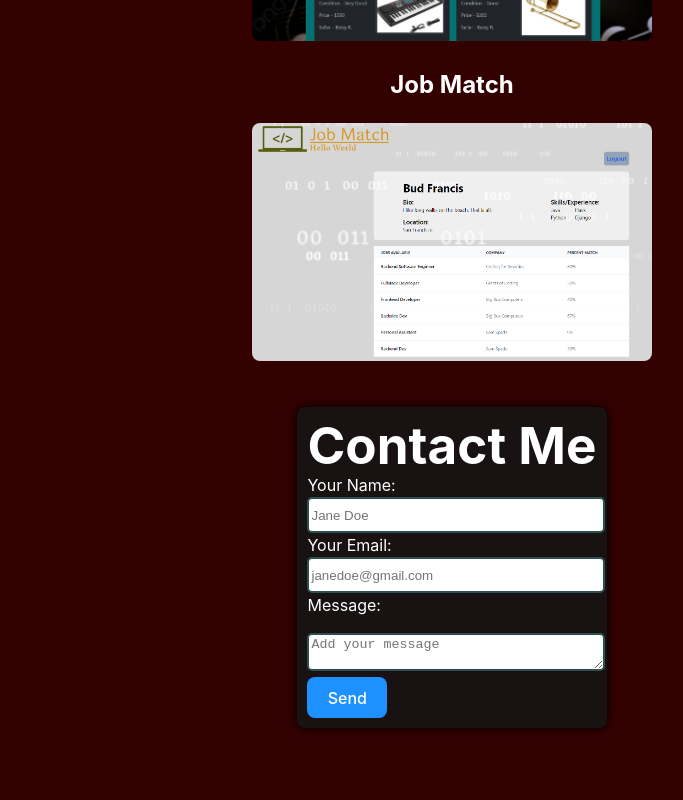
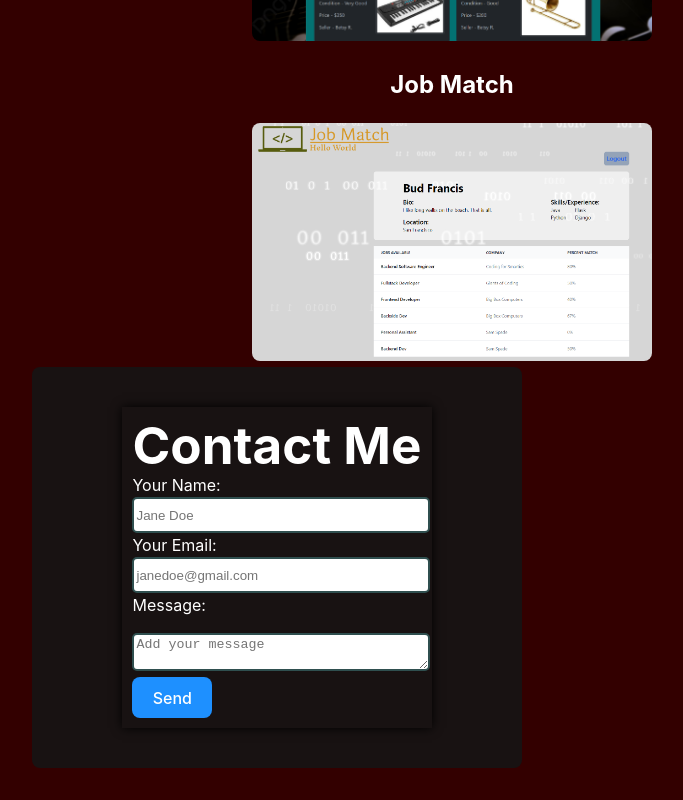
Before and after one commit to Wbradmeyer/vitePortfolio, a Vue app: page / in a window 1280 px wide. Shown: the part 1265-2065 px from the top of the page, without its empty margins (188-871 px from the left). Built offline with nearby package versions, Linux system fonts and the light colour scheme.

Commit message:
nav left and contact widen

```diff
--- a/src/components/Contact.vue
+++ b/src/components/Contact.vue
@@ -27,6 +27,10 @@
         justify-content: center;
         align-items: center;
         padding: 20px;
+        background-color: rgb(24, 18, 18);
+        color: white;
+        border-radius: 8px;
+        max-width: 450px;
     }
 
     .card {
@@ -37,10 +41,10 @@
     form {
         margin: 0px;
         text-align: left;
-        background-color: rgb(24, 18, 18);
+        /* background-color: rgb(24, 18, 18);
         color: white;
         border-radius: 8px;
-        max-width: 400px;
+        max-width: 400px; */
         padding: 10px;
         box-shadow: 0px 0px 10px black;
     }
--- a/src/components/HelloWorld.vue
+++ b/src/components/HelloWorld.vue
@@ -21,7 +21,7 @@ import { ref } from 'vue'
 
 <style scoped>
 
-body {
+template {
   margin: 0;
   padding: 0;
 }
```
